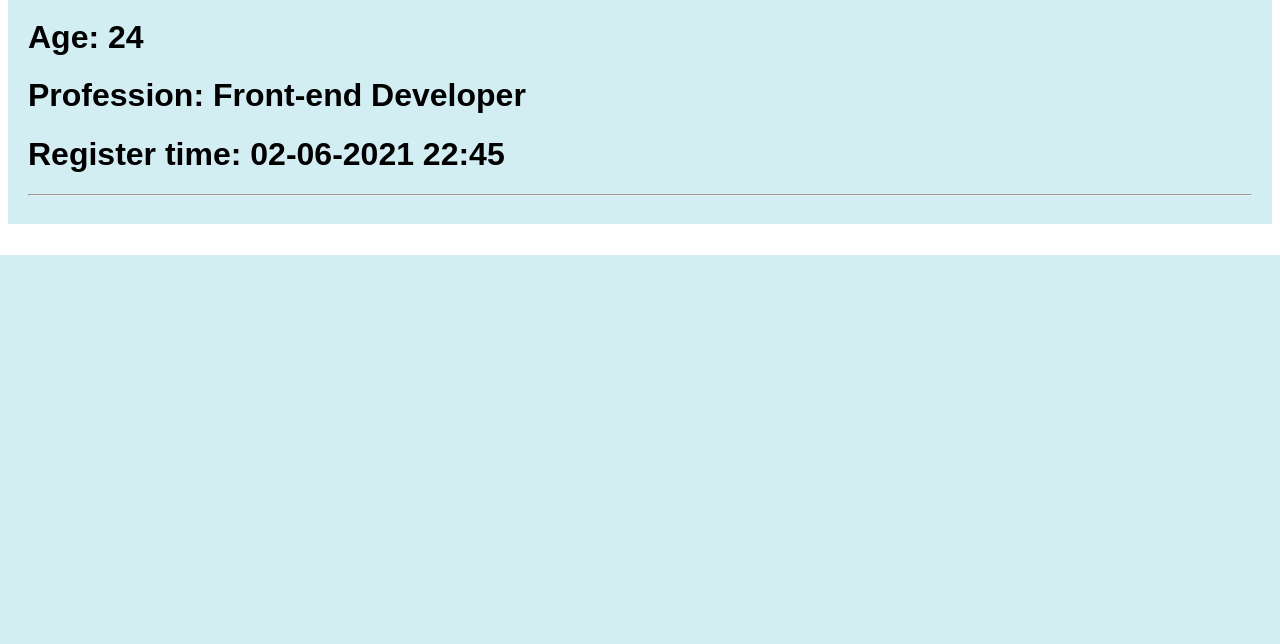
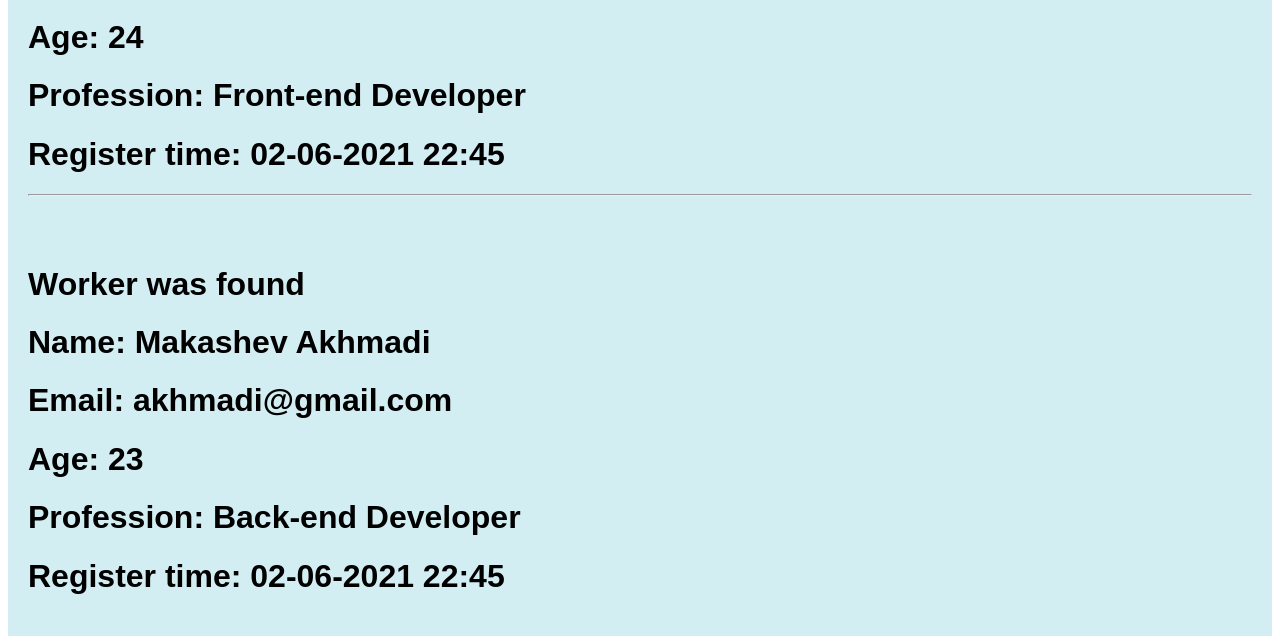
Before and after one commit to makashev-a/php_course, a PHP site: page / in a window 1280 px wide. Shown: the part 545-1189 px from the top of the page. Before the commit the page ends 800 px from the top, so only its background shows below. Run offline with PHP 8.4, Linux system fonts and the light colour scheme.

Commit message:
Class inheritance

```diff
--- /dev/null
+++ b/Finder.php
@@ -0,0 +1,14 @@
+<?php
+
+
+class Finder
+{
+    public static function find($email)
+    {
+        foreach (Workers::$workers as $worker) {
+            if ($worker["Email"] == $email) {
+                return $worker;
+            }
+        }
+    }
+}
--- a/Workers.php
+++ b/Workers.php
@@ -1,9 +1,10 @@
 <?php
 
+require_once "Finder.php";
 
-class Workers
+class Workers extends Finder
 {
-    private static array $workers = [];
+    protected static array $workers = [];
 
     public static function create_worker(array $worker)
     {
--- a/index.php
+++ b/index.php
@@ -41,4 +41,24 @@ $all_workers = Workers::count_workers();
 
 <?php
 Workers::save_workers();
+
+$find = Workers::find("akhmadi@gmail.com");
+if (!empty($find)) {
+    ?>
+    <div>
+        <h1>Worker was found</h1>
+        <h1>Name: <?= $find["Name"] ?></h1>
+        <h1>Email: <?= $find["Email"] ?></h1>
+        <h1>Age: <?= $find["Age"] ?></h1>
+        <h1>Profession: <?= $find["Profession"] ?></h1>
+        <h1>Register time: <?= $find["register_time"] ?></h1>
+    </div>
+    <?php
+} else {
+    ?>
+    <div>
+        <h1>Worker was not found</h1>
+    </div>
+    <?php
+}
 ?>
```
